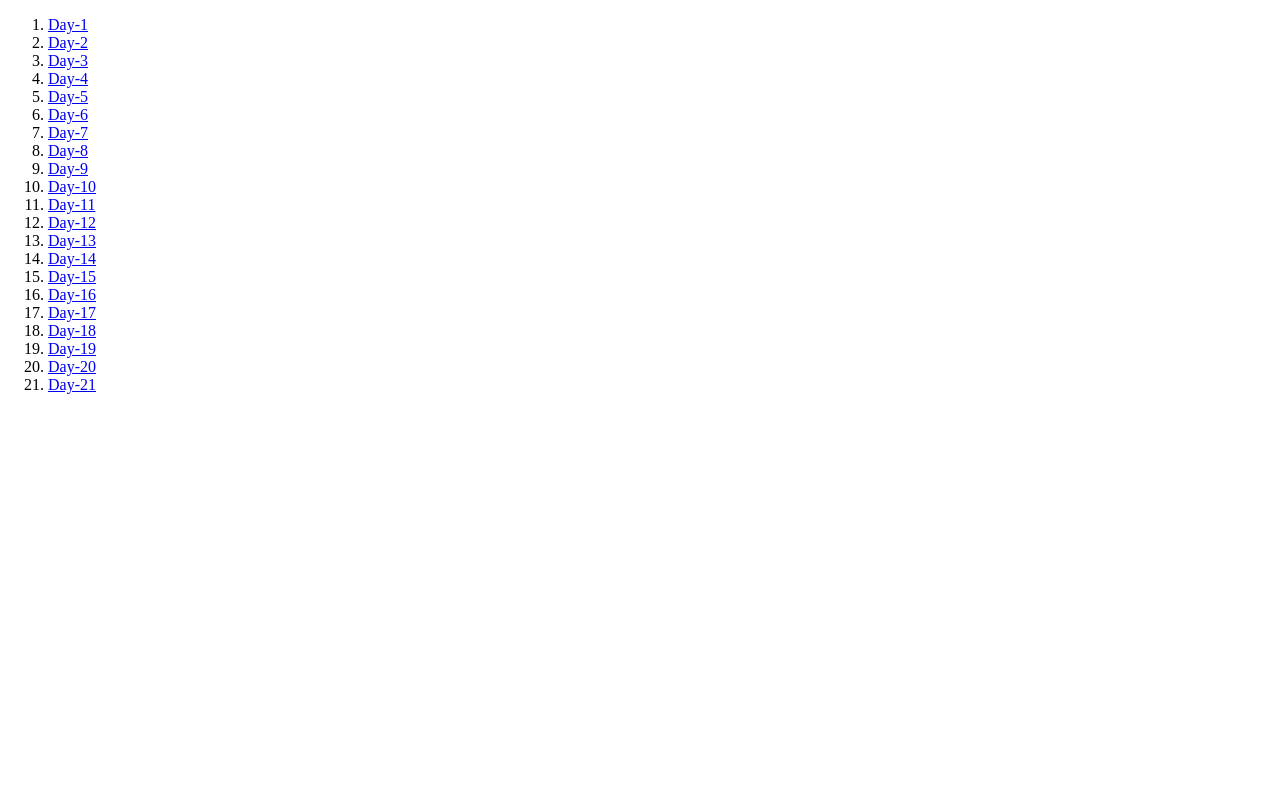
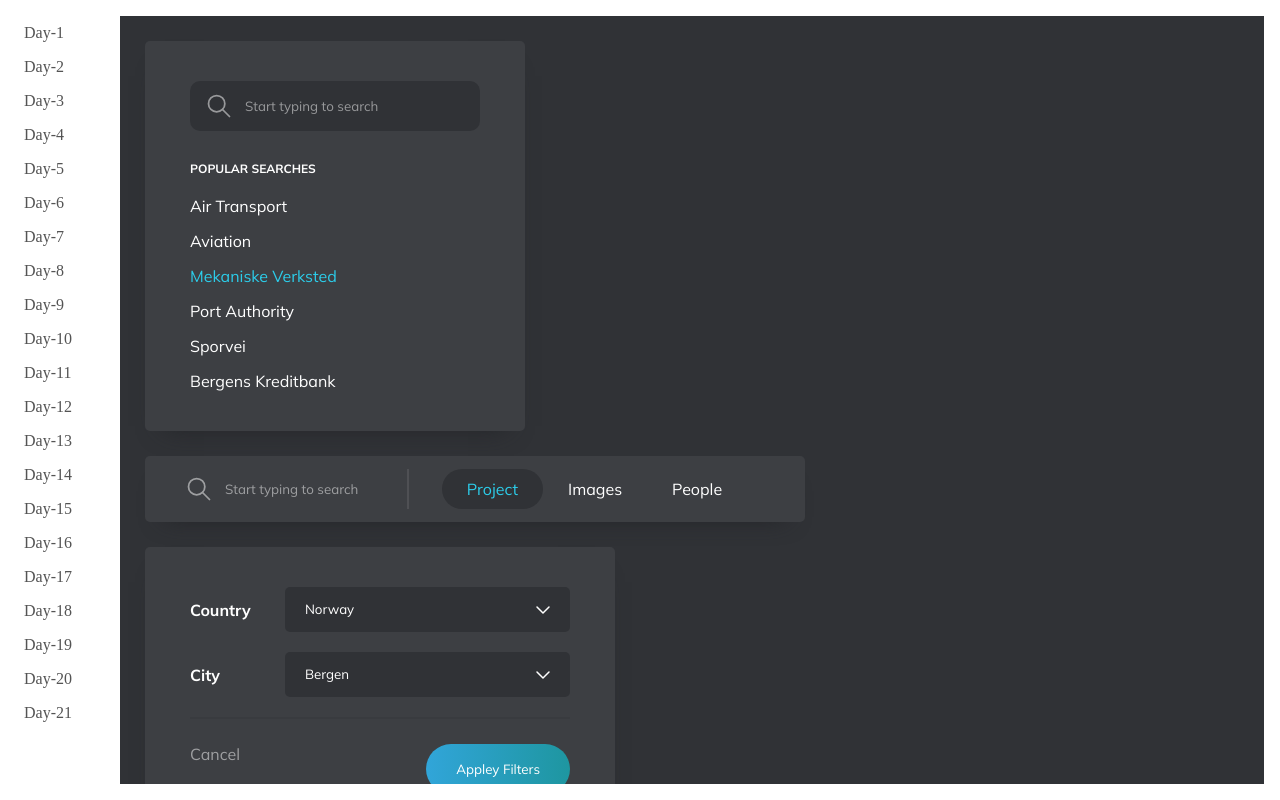
Before and after one commit to mahmutoz/front-end-daily, a plain HTML site: page index.html in a window 1280 px wide. Drawn offline with Linux system fonts and the light colour scheme.

Commit message:
Add style.css

```diff
--- a/index.html
+++ b/index.html
@@ -4,6 +4,7 @@
     <meta charset="UTF-8">
     <meta http-equiv="X-UA-Compatible" content="IE=edge">
     <meta name="viewport" content="width=device-width, initial-scale=1.0">
+    <link rel="stylesheet" href="./style.css">
     <title>Front-end Daily</title>
 </head>
 <body>
@@ -34,5 +35,8 @@
             </ol>
         </nav>
     </aside>
+    <main>
+        <iframe src="/projects/Day-1/index.html"></iframe>
+    </main>
 </body>
 </html>
--- /dev/null
+++ b/style.css
@@ -0,0 +1,43 @@
+* {
+  margin: 0;
+  padding: 0;
+  box-sizing: border-box;
+  text-decoration: none;
+}
+
+body {
+  display: flex;
+  min-height: 100vh;
+  padding: 1em;
+}
+
+ol {
+  display: flex;
+  flex-direction: column;
+  list-style: none;
+  margin: 0;
+}
+
+li a {
+  display: flex;
+  padding: 0.5em 3em 0.5em 0.5em;
+  color: #545454;
+}
+
+li:hover {
+  background-color: rebeccapurple;
+}
+
+li:hover a {
+  color: #fff;
+}
+
+main {
+  flex: 1;
+}
+
+iframe {
+  width: 100%;
+  min-height: 100%;
+  border: none;
+}
```
